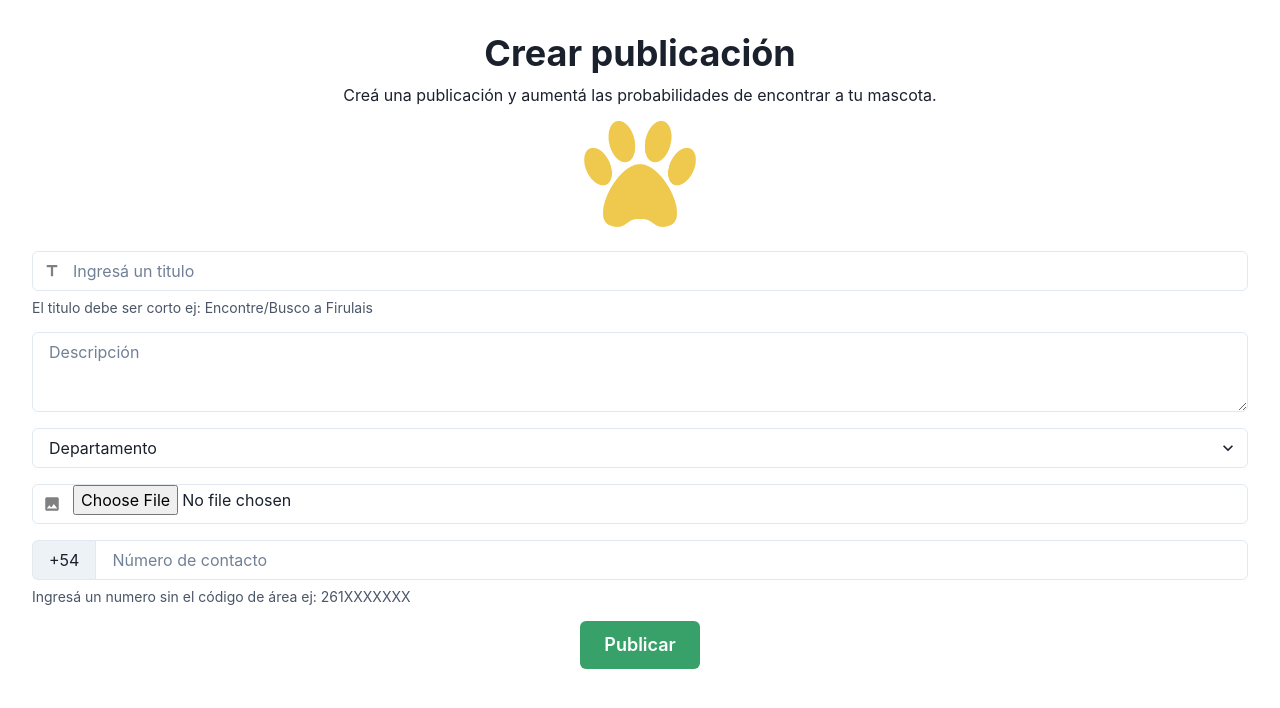
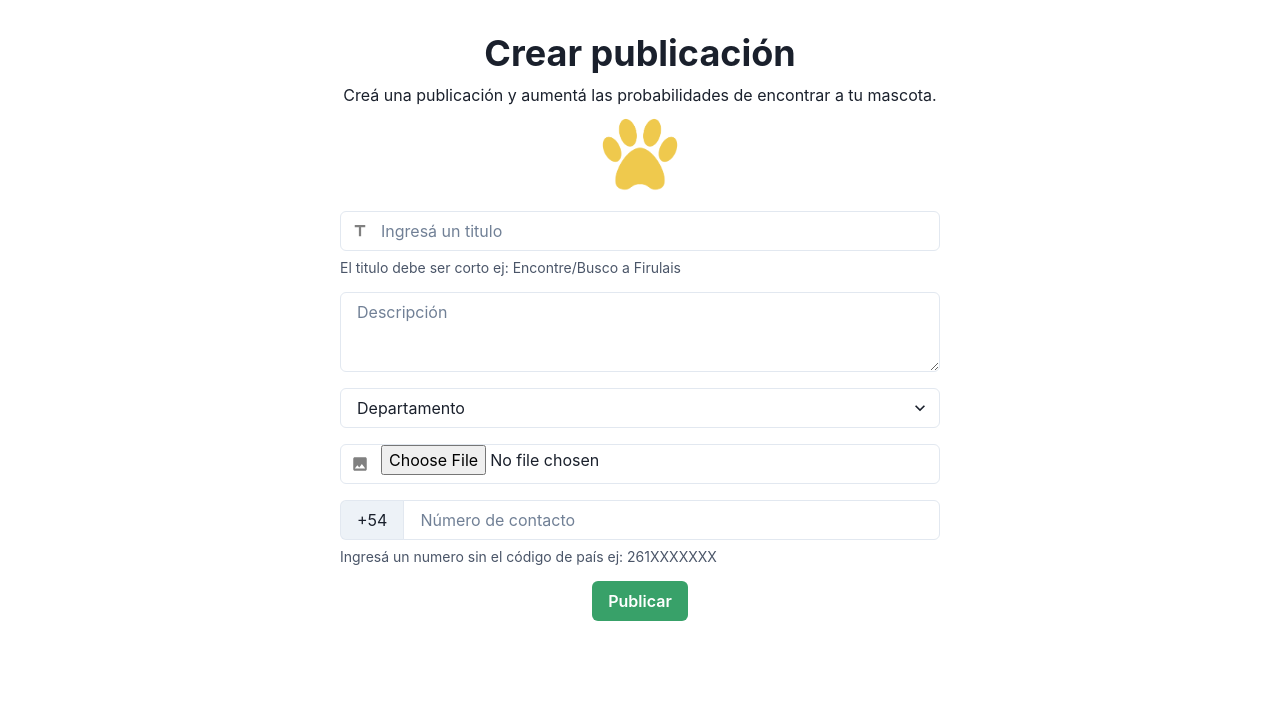
Before and after one commit to MauroErben/find-pet-frontend, a React (Vite) app: page /new in a window 1280 px wide. Shown: the top 708 px of the page. Built offline with nearby package versions, Linux system fonts and the light colour scheme.

Commit message:
size changed in forms

```diff
--- a/src/Components/Auth/LoginForm.jsx
+++ b/src/Components/Auth/LoginForm.jsx
@@ -33,6 +33,8 @@ export default function LoginForm() {
 
     return (
         <Stack
+            justifyContent='center'
+            alignItems='center'
             spacing={4}
             padding={[4, 4, 6, 8]}
         >
@@ -44,6 +46,7 @@ export default function LoginForm() {
             {/* BODY */}
             <VStack
                 spacing={4}
+                w={[300, 400, 600]}
             >
                 <FormControl isInvalid={formik.touched.email && formik.errors.email}>
                     <Input
@@ -70,7 +73,6 @@ export default function LoginForm() {
                 </FormControl>
 
                 <Button
-                    size='lg'
                     colorScheme='green'
                     disabled={formik.isSubmitting}
                     onClick={formik.handleSubmit}
--- a/src/Components/Auth/RegisterForm.jsx
+++ b/src/Components/Auth/RegisterForm.jsx
@@ -28,6 +28,8 @@ export default function RegisterForm() {
 
     return (
         <Stack
+            justifyContent='center'
+            alignItems='center'
             spacing={4}
             padding={[4, 4, 6, 8]}
         >
@@ -39,6 +41,7 @@ export default function RegisterForm() {
             {/* BODY */}
             <VStack
                 spacing={4}
+                w={[300, 400, 600]}
             >
                 <FormControl isInvalid={formik.touched.name && formik.errors.name}>
                     <Input
@@ -103,7 +106,6 @@ export default function RegisterForm() {
                 </FormControl>
 
                 <Button
-                    size='lg'
                     colorScheme='green'
                     onClick={formik.handleSubmit}
                 >
--- a/src/Components/FormHeader/index.jsx
+++ b/src/Components/FormHeader/index.jsx
@@ -11,7 +11,7 @@ export default function FormHeader ({ title, subtitle }) {
             <Text textAlign='center'>
                 {subtitle}
             </Text>
-            <Image boxSize='120px' src='/images/huella.png'/>
+            <Image boxSize='80px' src='/images/huella.png'/>
         </VStack>
     )
 }
--- a/src/Components/Posts/PostForm.jsx
+++ b/src/Components/Posts/PostForm.jsx
@@ -44,6 +44,8 @@ export default function PostForm() {
 
     return (
         <Stack
+            justifyContent='center'
+            alignItems='center'
             spacing={4}
             padding={[4, 4, 6, 8]}
         >
@@ -56,6 +58,7 @@ export default function PostForm() {
             {/* BODY */}
             <VStack
                 spacing={4}
+                w={[300, 400, 600]}
             >
                 <FormControl isInvalid={formik.touched.title && formik.errors.title}>
                     <InputGroup>
@@ -133,12 +136,11 @@ export default function PostForm() {
                             onBlur={formik.handleBlur}
                         />
                     </InputGroup>
-                    <FormHelperText>Ingresá un numero sin el código de área ej: 261XXXXXXX</FormHelperText>
+                    <FormHelperText>Ingresá un numero sin el código de país ej: 261XXXXXXX</FormHelperText>
                     <FormErrorMessage>{formik.errors.phone}</FormErrorMessage>
                 </FormControl>
 
                 <Button
-                    size='lg'
                     colorScheme='green'
                     disabled={formik.isSubmitting}
                     onClick={formik.handleSubmit}
```
